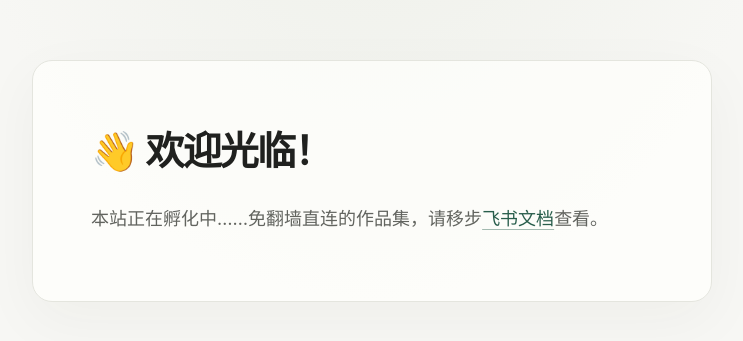
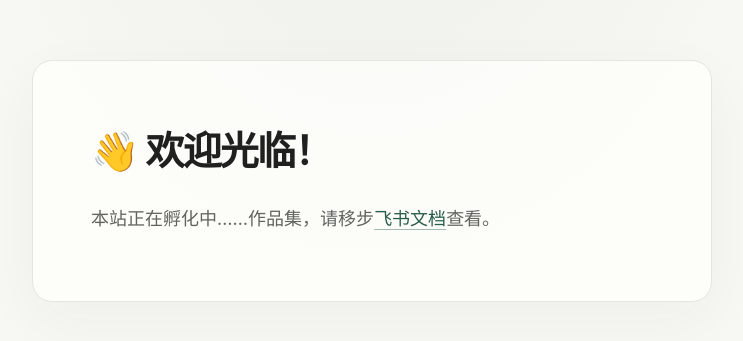
Before and after one commit to karikwang/website, a plain HTML site: page index.html in a window 1280 px wide. Shown: the part 219-560 px from the top of the page, without its empty margins (268-1011 px from the left). Drawn offline with Linux system fonts and the light colour scheme.

Commit message:
Remove '免翻墙直连的' from description and paragraph

```diff
--- a/index.html
+++ b/index.html
@@ -4,7 +4,7 @@
   <meta charset="utf-8">
   <meta name="viewport" content="width=device-width, initial-scale=1">
   <meta name="theme-color" content="#f7f7f4">
-  <meta name="description" content="Karik 的个人网站正在孵化中。免翻墙直连的作品集，请移步飞书文档查看。">
+  <meta name="description" content="Karik 的个人网站正在孵化中。作品集，请移步飞书文档查看。">
   <title>欢迎光临！｜Karik</title>
   <style>
     :root {
@@ -90,7 +90,7 @@
 <body>
   <main>
     <h1>👋 欢迎光临！</h1>
-    <p>本站正在孵化中……免翻墙直连的作品集，请移步<a href="https://my.feishu.cn/wiki/WV8VwyiuWiu9bykEI4Tcwp0tnRh" target="_blank" rel="noopener noreferrer">飞书文档</a>查看。</p>
+    <p>本站正在孵化中……作品集，请移步<a href="https://my.feishu.cn/wiki/WV8VwyiuWiu9bykEI4Tcwp0tnRh" target="_blank" rel="noopener noreferrer">飞书文档</a>查看。</p>
   </main>
 </body>
 </html>
```
